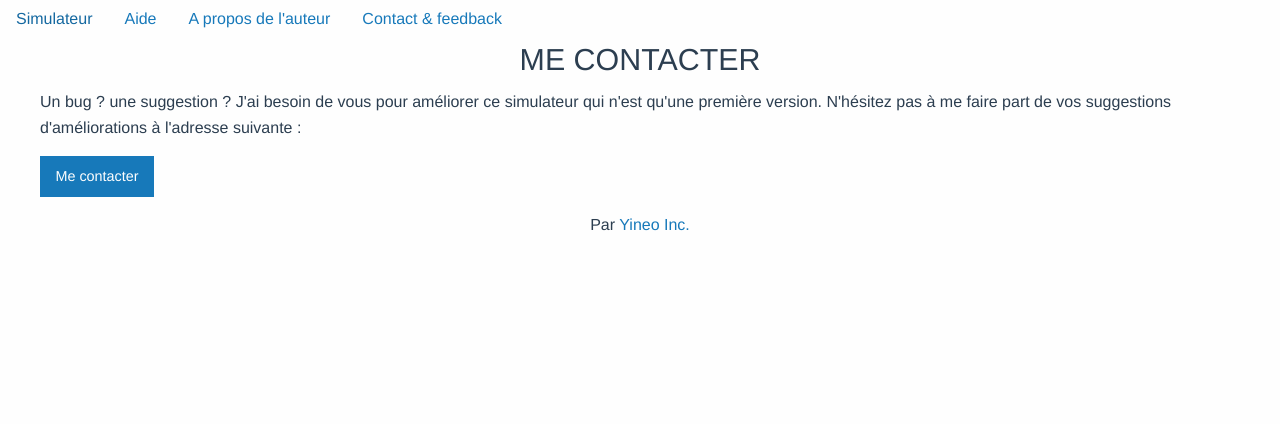
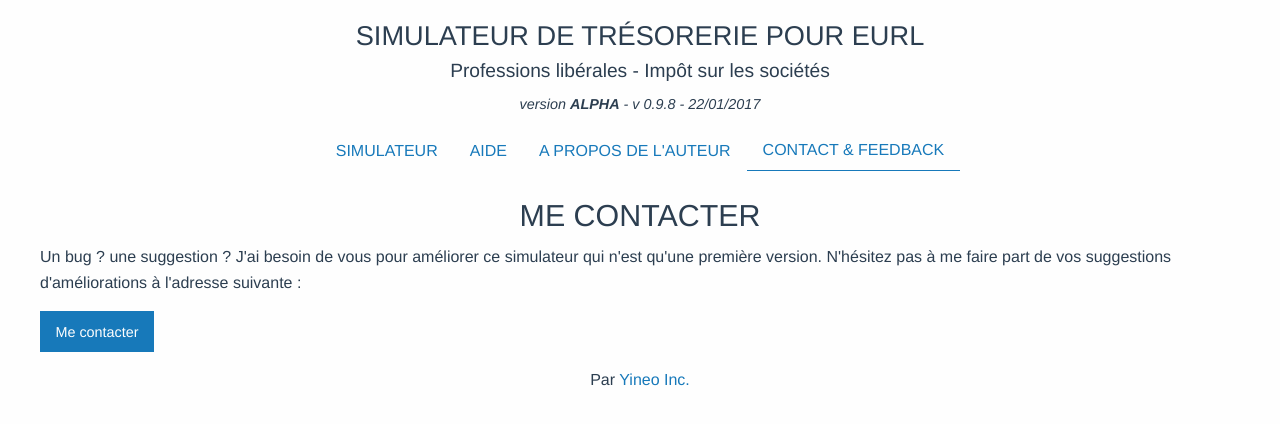
Before and after one commit to nyl-auster/eurl-app-2, a Vue app: page /contact in a window 1280 px wide. Shown: the top 424 px of the page. Built offline with nearby package versions, Linux system fonts and the light colour scheme.

Commit message:
fix css and virgules

```diff
--- a/src/ui/components/App.vue
+++ b/src/ui/components/App.vue
@@ -3,12 +3,20 @@
   import SiteMenu from './SiteMenu'
   import SiteHeader from './SiteHeader'
   import SiteFooter from './SiteFooter'
-  Component.components = { SiteMenu, SiteHeader, SiteFooter }
+  import AppVersionNumber from './AppVersionNumber'
+  Component.components = {
+    SiteMenu,
+    SiteHeader,
+    SiteFooter,
+    AppVersionNumber
+  }
   export default Component
 </script>
 
 <template>
   <div id="app">
+    <site-header></site-header>
+    <app-version-number></app-version-number>
     <site-menu></site-menu>
     <router-view></router-view>
     <site-footer></site-footer>
--- a/src/ui/components/AppVersionNumber.vue
+++ b/src/ui/components/AppVersionNumber.vue
@@ -5,7 +5,7 @@
 </script>
 
 <template>
-  <div class="component app_version">
-    <div id="app_version__number">version <strong>ALPHA</strong> - v 0.9.8 - 22/01/2017</div>
+  <div class="app-version text-center">
+    <div>version <strong>ALPHA</strong> - v 0.9.8 - 22/01/2017</div>
   </div>
 </template>
--- a/src/ui/components/SiteHeader.vue
+++ b/src/ui/components/SiteHeader.vue
@@ -6,8 +6,7 @@
 
 <template>
   <header class="component" id="site-header">
-    <div id="site-header__title"> Simulateur de trésorerie pour EURL</div>
-    <div id="site-header__subtitle">Professions libérales - Impôt sur les sociétés</div>
-
+    <div id="site-title"> Simulateur de trésorerie pour EURL</div>
+    <div id="site-subtitle">Professions libérales - Impôt sur les sociétés</div>
   </header>
 </template>
--- a/src/ui/components/SiteMenu.vue
+++ b/src/ui/components/SiteMenu.vue
@@ -5,12 +5,16 @@
 </script>
 
 <template>
-  <div class="menu">
-    <ul class="vertical medium-horizontal menu text-centered">
-      <li class="menu__link"><router-link exact to="/">Simulateur</router-link></li>
-      <li class="menu__link"><router-link exact to="/aide">Aide</router-link></li>
-      <li class="menu__link"><router-link exact to="/apropos">A propos de l'auteur</router-link></li>
-      <li class="menu__link"><router-link exact to="/contact">Contact & feedback</router-link></li>
-    </ul>
-  </div>
+    <div class="navigation row">
+      <div class="small-12 columns">
+        <div class="menu-centered">
+          <ul class="vertical medium-horizontal menu text-centered">
+            <li><router-link exact to="/">Simulateur</router-link></li>
+            <li><router-link exact to="/aide">Aide</router-link></li>
+            <li><router-link exact to="/apropos">A propos de l'auteur</router-link></li>
+            <li><router-link exact to="/contact">Contact & feedback</router-link></li>
+          </ul>
+        </div>
+      </div>
+    </div>
 </template>
--- a/src/ui/controllers/SimulateurForm.js
+++ b/src/ui/controllers/SimulateurForm.js
@@ -1,3 +1,5 @@
+import _ from 'lodash'
+
 export default {
   props:['formValues'],
   data: function() {
@@ -20,22 +22,22 @@ export default {
     },
     "form.bindToCaHt": function(val, oldVal) {
       if (oldVal == 0) {
-        this.form.chiffreAffaireTtc = this.form.chiffreAffaireHt * 1.20;
+        this.form.chiffreAffaireTtc = _.round(this.form.chiffreAffaireHt * 1.20, 2);
       }
     },
     "form.bindToFraisHt": function(val, oldVal) {
       if (oldVal == 0) {
-        this.form.fraisTtc = this.form.fraisHt * 1.20;
+        this.form.fraisTtc = _.round(this.form.fraisHt * 1.20, 2);
       }
     },
     "form.chiffreAffaireHt": function(val, oldVal) {
       if (this.form.bindToCaHt) {
-        this.form.chiffreAffaireTtc = this.form.chiffreAffaireHt * 1.20;
+        this.form.chiffreAffaireTtc = _.round(this.form.chiffreAffaireHt * 1.20, 2);
       }
     },
     "form.fraisHt": function(val, oldVal) {
       if (this.form.bindToFraisHt) {
-        this.form.fraisTtc = this.form.fraisHt * 1.20;
+        this.form.fraisTtc = _.round(this.form.fraisHt * 1.20, 2);
       }
     }
   }
--- a/static/app.css
+++ b/static/app.css
@@ -20,11 +20,10 @@ header {
   margin-bottom:0.5rem;
 }
 
-#version {
+.app-version {
   font-style:italic;
   font-size:0.9rem;
   margin:auto;
-
   margin-bottom:1rem;
 }
 
@@ -54,11 +53,15 @@ h3 {
   margin-top:1.5rem;
 }
 
-.menu-center a {
+.navigation {
+  padding-bottom:1rem;
+}
+
+.navigation a {
   text-transform:uppercase;
 }
 
-.menu-center a.router-link-active {
+.navigation a.router-link-active {
   border-bottom: solid #1779ba 1px;
 }
 
```
